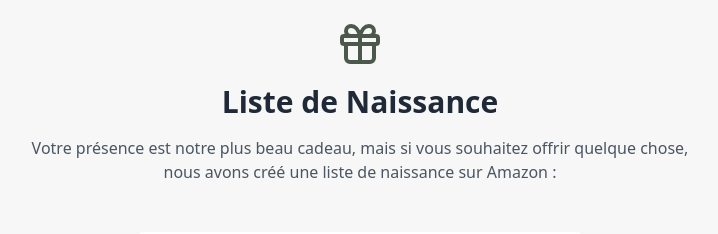
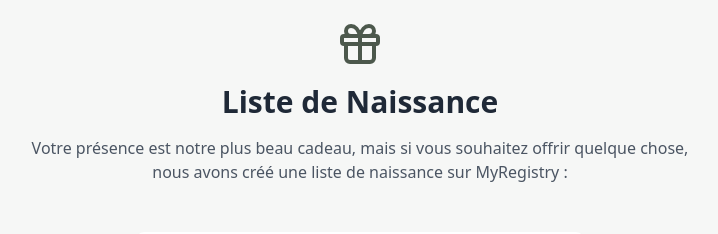
Before and after one commit to fsawadogo/babyshower, a React (Vite) app: page / in a window 1280 px wide. Shown: the part 800-1034 px from the top of the page, without its empty margins (280-998 px from the left). Built offline with nearby package versions, Linux system fonts and the light colour scheme.

Commit message:
Updated the registry link text

```diff
--- a/src/components/PublicPage.tsx
+++ b/src/components/PublicPage.tsx
@@ -103,7 +103,7 @@ function PublicPage() {
             <h2 className="text-3xl font-bold text-gray-800 mb-4">Liste de Naissance</h2>
             <p className="text-gray-600 max-w-2xl mx-auto">
               Votre présence est notre plus beau cadeau, mais si vous souhaitez offrir quelque chose,
-              nous avons créé une liste de naissance sur Amazon :
+              nous avons créé une liste de naissance sur MyRegistry :
             </p>
           </div>
           <div className="max-w-md mx-auto">
```
